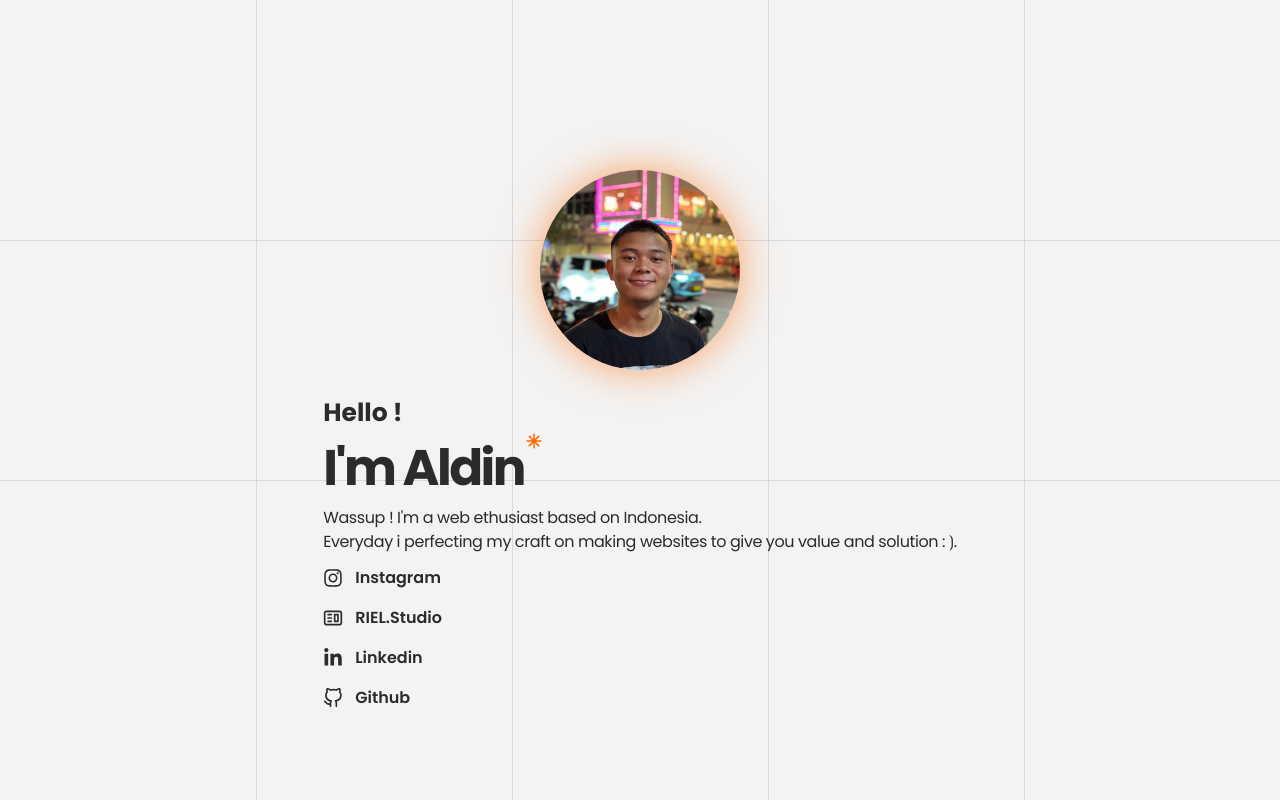
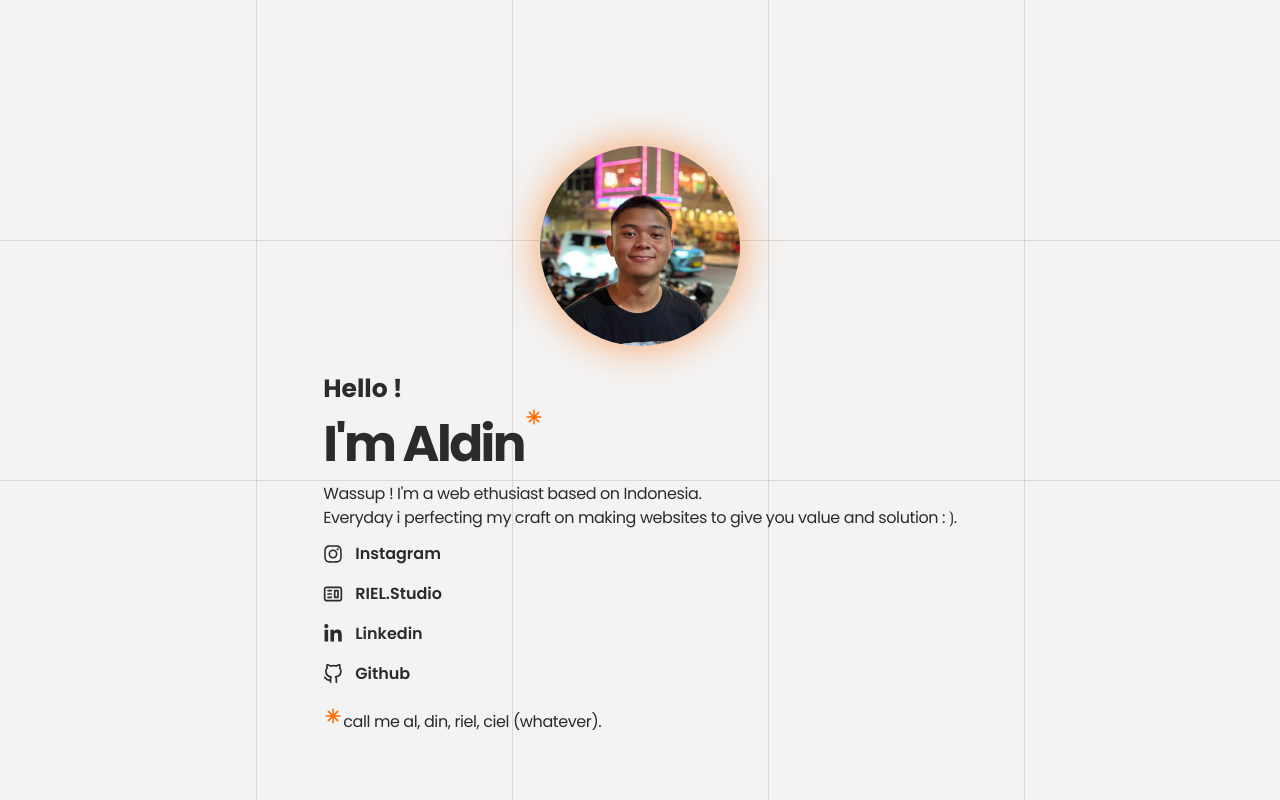
Before and after one commit to aldinpramudya/new-rielcard, a React (Vite) app: page / in a window 1280 px wide. Built offline with nearby package versions, Linux system fonts and the light colour scheme.

Commit message:
adding asterisk

```diff
--- a/src/App.tsx
+++ b/src/App.tsx
@@ -19,8 +19,8 @@ function App() {
     });
 
     gsap.from("#links", {
-      x:-100,
-      opacity:0,
+      x: -100,
+      opacity: 0,
       delay: 1,
     });
   })
@@ -50,6 +50,10 @@ function App() {
           <div id='links' className='pt-3'>
             <Links />
           </div>
+          <div id='asterisk' className='2xl:mt-0 mt-3 flex items-center'>
+            <img src="/images/asterisk.png" alt="asterisk" className='2xl:w-[20px] 2xl:h-[20px] w-[20px] h-[20px]' />
+            <p className='2xl:text-xl 2xl:pt-10 tracking-tight 2xl:mb-6 mt-3'>call me al, din, riel, ciel (whatever).</p>
+          </div>
         </div>
       </div>
     </div>
```
